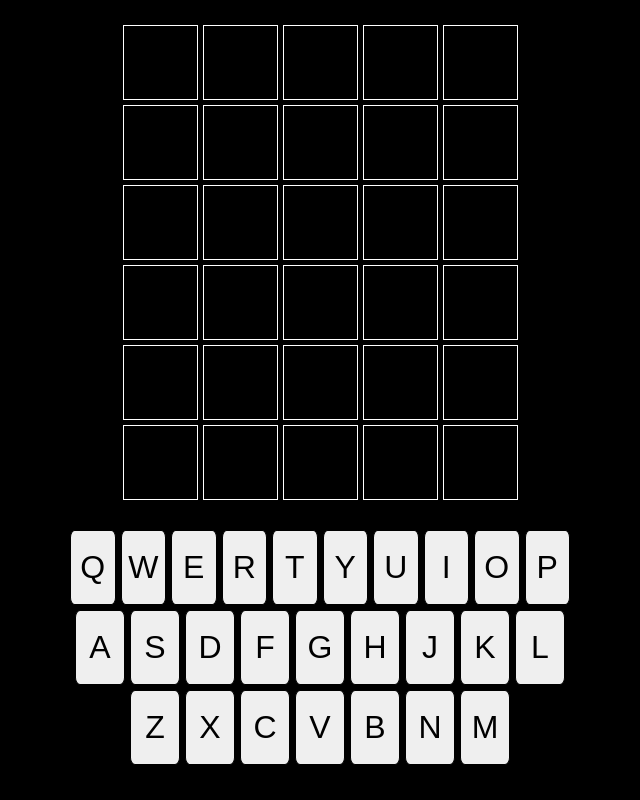
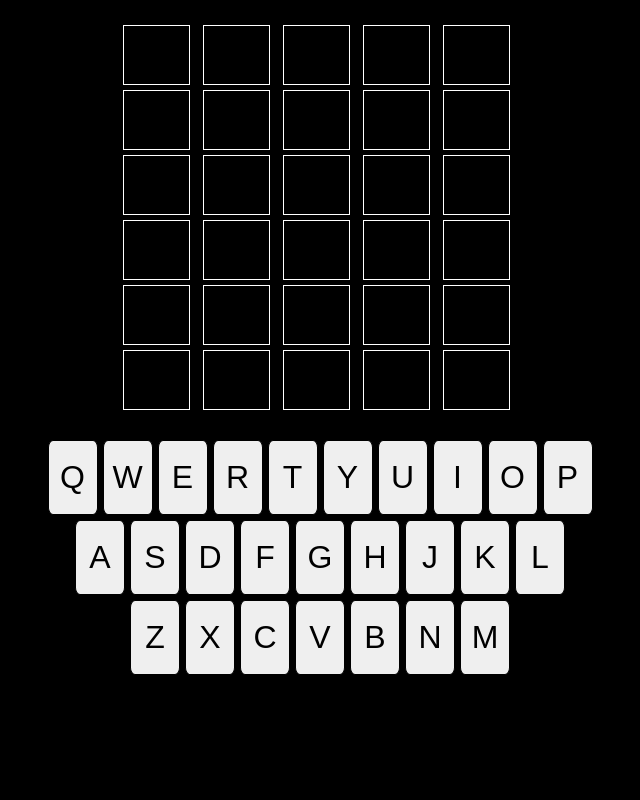
Before and after one commit to superking84/superking84.github.io, a React (Create React App) app: page / in a window 1280 px wide. Shown: the whole page, without its empty margins (320-960 px from the left). Built offline with nearby package versions, Linux system fonts and the light colour scheme.

Commit message:
more styling updates

```diff
--- a/src/components/GameContainer/GameContainer.css
+++ b/src/components/GameContainer/GameContainer.css
@@ -2,5 +2,5 @@
     margin: 0 auto;
     display: flex;
     flex-direction: column;
-    max-width: 500px;
+    max-width: 725px;
 }
--- a/src/components/Guess/Guess.css
+++ b/src/components/Guess/Guess.css
@@ -7,7 +7,7 @@
 }
 
 .letter-square {
-    width: 100%;
+    width: 90%;
     display: inline-flex;
     justify-content: center;
     align-items: center;
--- a/src/components/GuessList/GuessList.css
+++ b/src/components/GuessList/GuessList.css
@@ -10,7 +10,7 @@
     display: grid;
     grid-template-columns: repeat(5, 75px);
     column-gap: 5px;
-    height: 75px;
+    height: 60px;
 }
 
 .guess-row:first-child {
--- a/src/components/Key/Key.css
+++ b/src/components/Key/Key.css
@@ -1,10 +1,11 @@
 .keyboard-key {
     border: 1px solid black;
     border-radius: 10%;
-    width: 50px;
+    min-width: 50px;
     margin-left: 5px;
     cursor: pointer;
     font-size: xx-large;
+    user-select: none;
 }
 
 .keyboard-key:first-child {
```
